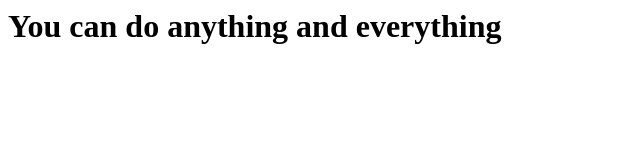
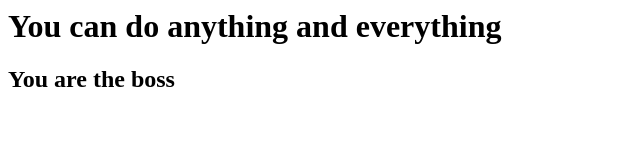
Before and after one commit to vijaygvit/myfirstrepov2, a plain HTML site: page index.html in a window 1280 px wide. Shown: the whole page, without its empty margins (0-640 px from the left). Drawn offline with Linux system fonts and the light colour scheme.

Commit message:
second commit in dev

```diff
--- a/index.html
+++ b/index.html
@@ -1,5 +1,6 @@
 <html>
 <body>
 	<h1>You can do anything and everything</h1>
+	<h2>You are the boss</h2>
 </body>
 </html>
```
